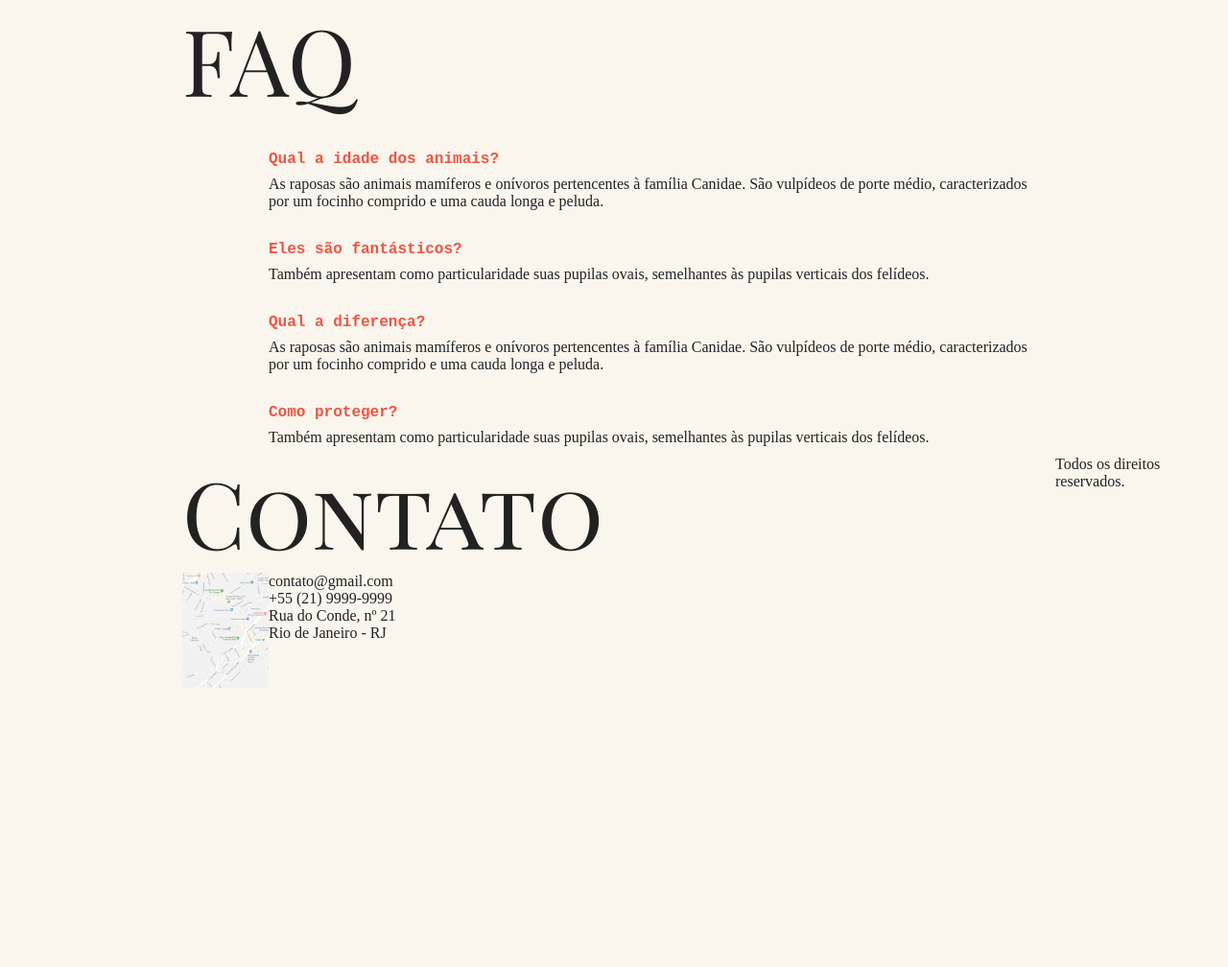
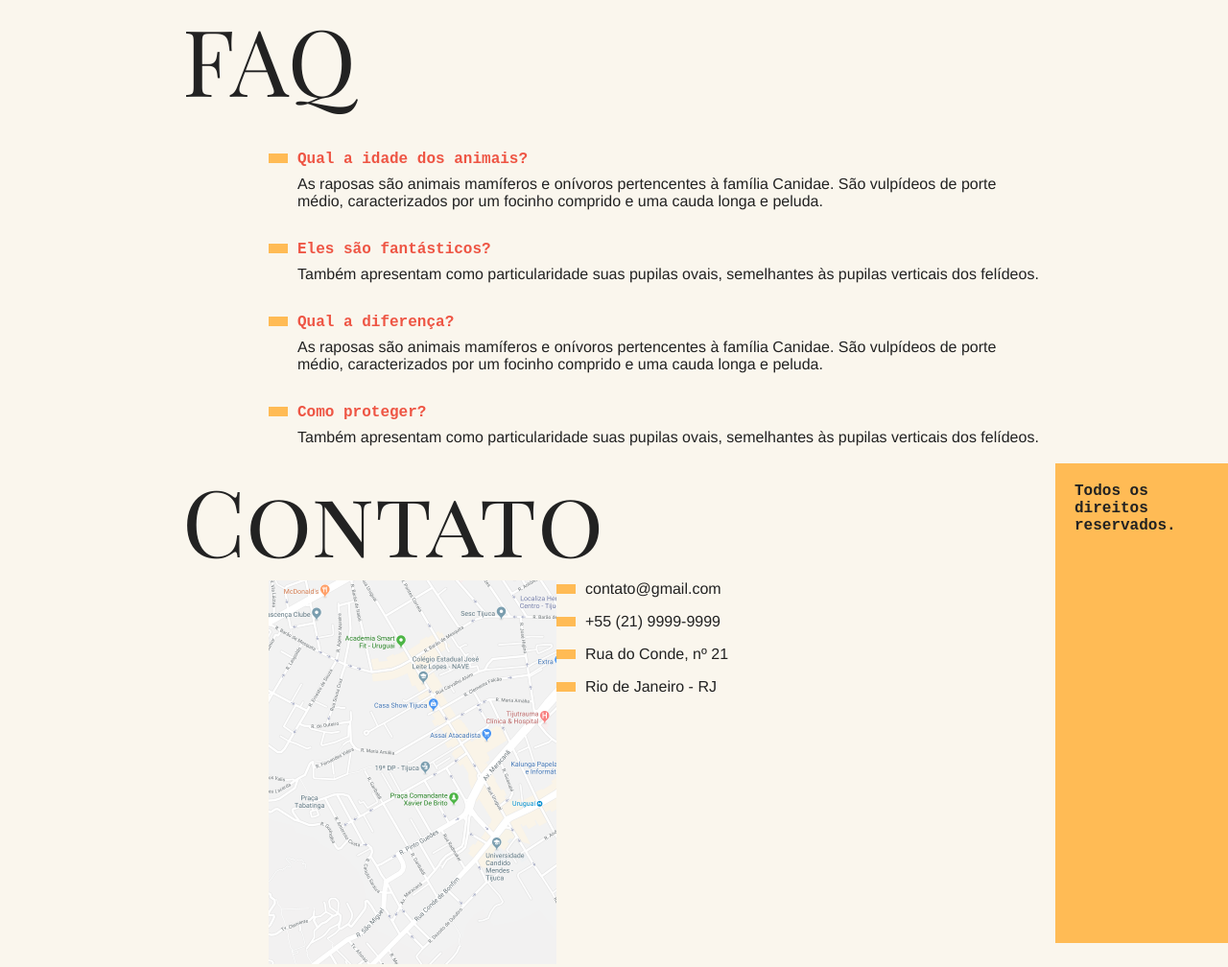
Before and after one commit to eduardowanderleyde/animais-fantasticos, a plain HTML site: page index.html in a window 1280 px wide. Shown: the part 2190-3198 px from the top of the page at 96% size. Before the commit the page ends 2917 px from the top, so only its background shows below. Drawn offline with Linux system fonts and the light colour scheme; a script that the page names is missing.

Commit message:
BUILT - strutcture defined

```diff
--- a/css/style.css
+++ b/css/style.css
@@ -131,5 +131,49 @@ body{
 }
 
 .faq-lista dt::before{
+  content: '';
+  display: inline-block;
+  width: 20px;
+  height: 10px;
+  margin-right: 10px;
+  background: #FB5;
+}
 
+.faq-lista dd{
+  font-family: Helvetica, Arial;
+  margin-bottom: 0.5rem;
+  margin-left: 30px;
 }
+
+.mapa{
+  grid-column: 2;
+}
+
+.dados{
+  grid-column:3;
+}
+.dados li{
+  margin-bottom: 1rem;
+  font-family: Helvetica, Arial;
+}
+
+.dados li::before{
+  content: '';
+  display: inline-block;
+  width: 20px;
+  height: 10px;
+  margin-right: 10px;
+  background: #FB5;
+}
+
+.copy{
+  grid.column: 3/5;
+  margin-bottom: 2rem;
+  background: #FB5;
+}
+
+.copy p{
+  padding:20px;
+  font-family: 'IBM Plex Mono', monospace;
+  font-weight: bold;
+}
```
